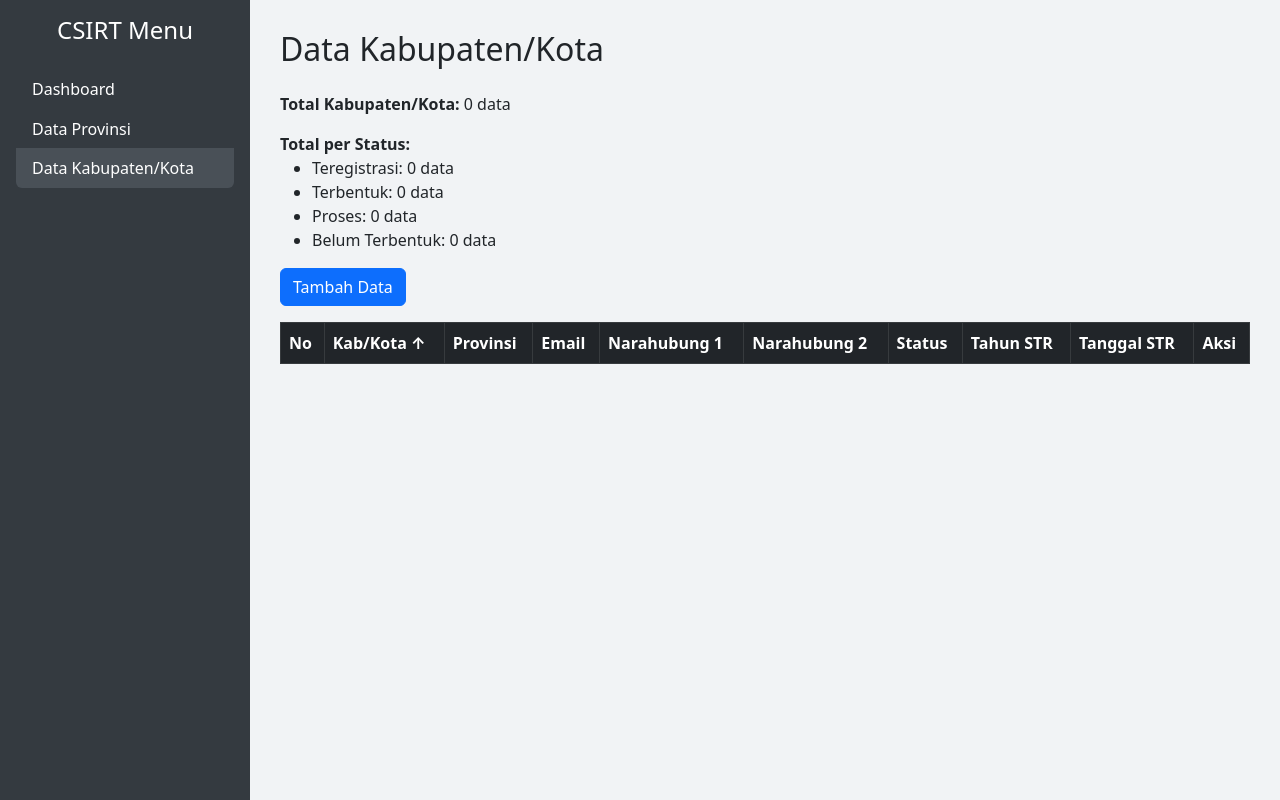
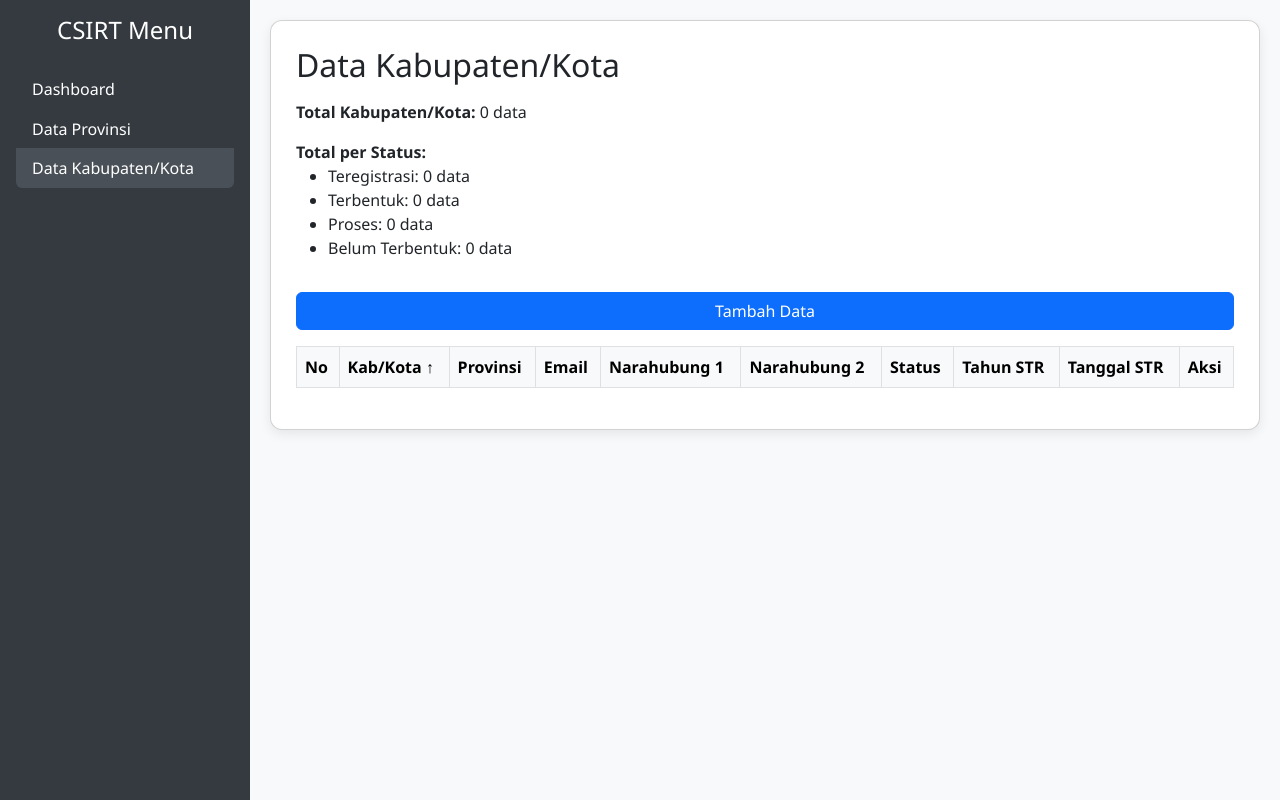
Before and after one commit to VascoZ/dashboard-csirt-pemda, a PHP site: page /kabkot.php in a window 1280 px wide. Run offline with PHP 8.4, Linux system fonts and the light colour scheme; data comes from the database, SQL or seed files in the repository; data that the repository does not hold is empty.

Commit message:
Update kabkot.php

```diff
--- a/kabkot.php
+++ b/kabkot.php
@@ -6,38 +6,44 @@
     <link href="https://cdn.jsdelivr.net/npm/bootstrap@5.3.0/dist/css/bootstrap.min.css" rel="stylesheet">
     <style>
         body {
+            display: flex;
             min-height: 100vh;
-            background-color: #f1f3f5;
+            background-color: #f8f9fa;
+            font-family: 'Segoe UI', sans-serif;
         }
         .sidebar {
             width: 250px;
             background-color: #343a40;
             color: white;
-            position: fixed;
-            top: 0;
-            bottom: 0;
-            left: 0;
-            padding-top: 60px;
         }
         .sidebar .list-group-item {
             background-color: transparent;
             border: none;
             color: white;
         }
-        .sidebar .list-group-item.active,
-        .sidebar .list-group-item:hover {
+        .sidebar .list-group-item:hover,
+        .sidebar .list-group-item.active {
             background-color: #495057;
         }
-        .main-content {
-            margin-left: 250px;
-            padding: 30px;
+        .content {
+            flex-grow: 1;
+            padding: 20px;
         }
-        .table thead th a {
+        .card {
+            border-radius: 12px;
+            box-shadow: 0 4px 12px rgba(0, 0, 0, 0.08);
+            padding: 25px;
+            background-color: #ffffff;
+        }
+        th a {
             color: inherit;
             text-decoration: none;
         }
-        .table thead th a:hover {
+        th a:hover {
             text-decoration: underline;
+        }
+        .table thead {
+            background-color: #f1f1f1;
         }
     </style>
 </head>
@@ -53,27 +59,32 @@
     </div>
 </div>
 
-<!-- Main Content -->
-<div class="main-content">
-    <h2 class="mb-4">Data Kabupaten/Kota</h2>
+<!-- Content -->
+<div class="content">
+    <div class="card">
+        <h2 class="mb-3">Data Kabupaten/Kota</h2>
 
         <?php
+        // Ambil total
         $total_result = $conn->query("SELECT COUNT(*) AS total FROM kabkot");
         $total_row = $total_result->fetch_assoc();
         echo "<p><strong>Total Kabupaten/Kota:</strong> {$total_row['total']} data</p>";
 
-    // Status counts
+        // Hitung per status
         $status_list = ['Teregistrasi', 'Terbentuk', 'Proses'];
         $counts = [];
+
         foreach ($status_list as $s) {
             $res = $conn->query("SELECT COUNT(*) as total FROM kabkot WHERE status = '$s'");
             $row = $res->fetch_assoc();
             $counts[$s] = $row['total'];
         }
+
         $res = $conn->query("SELECT COUNT(*) as total FROM kabkot WHERE status IS NULL OR status = '' OR status = '-'");
         $row = $res->fetch_assoc();
         $counts['Belum Terbentuk'] = $row['total'];
 
+        // Sorting
         $allowed_columns = ['nama', 'provinsi_nama', 'email', 'narahubung1', 'narahubung2', 'status', 'tahunSTR', 'tanggalSTR'];
         $sort = in_array($_GET['sort'] ?? '', $allowed_columns) ? $_GET['sort'] : 'nama';
         $order = ($_GET['order'] ?? 'asc') === 'desc' ? 'desc' : 'asc';
@@ -85,6 +96,7 @@
         }
         ?>
 
+        <!-- Status Summary -->
         <div class="mb-3">
             <strong>Total per Status:</strong>
             <ul>
@@ -98,8 +110,8 @@
         <a href="kabkot_tambah.php" class="btn btn-primary mb-3">Tambah Data</a>
 
         <div class="table-responsive">
-        <table class="table table-bordered table-striped align-middle">
-            <thead class="table-dark">
+            <table class="table table-bordered align-middle">
+                <thead class="table-light">
                 <tr>
                     <th>No</th>
                     <?php
@@ -126,6 +138,7 @@
                         FROM kabkot
                         JOIN provinsi ON kabkot.id_provinsi = provinsi.id
                         ORDER BY $sort $order";
+
                 $result = $conn->query($sql);
                 $no = 1;
                 while ($row = $result->fetch_assoc()) {
@@ -154,6 +167,7 @@
             </table>
         </div>
     </div>
+</div>
 
 </body>
 </html>
```
Lines whose indentation alone changed are shown as unchanged.
